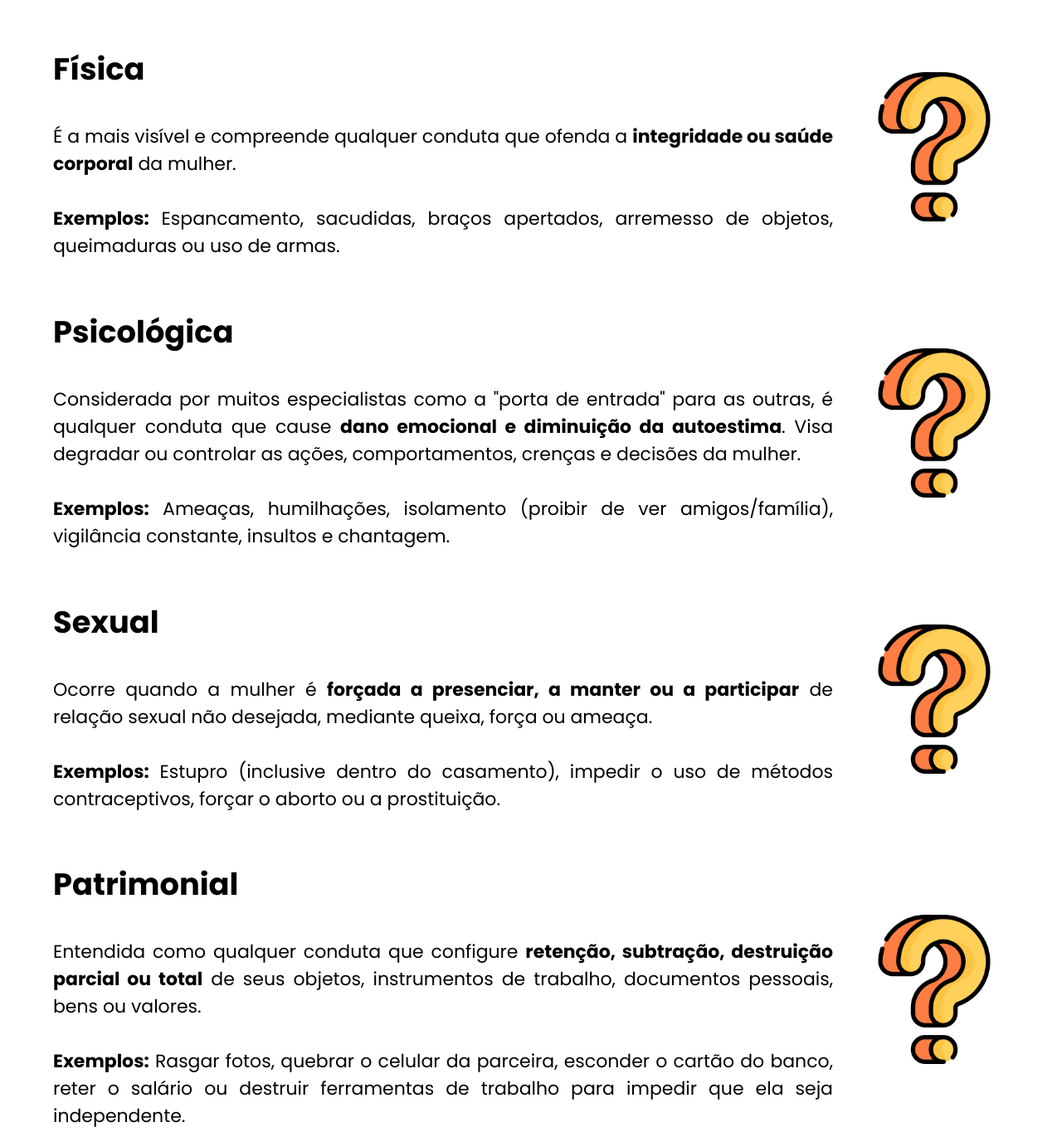
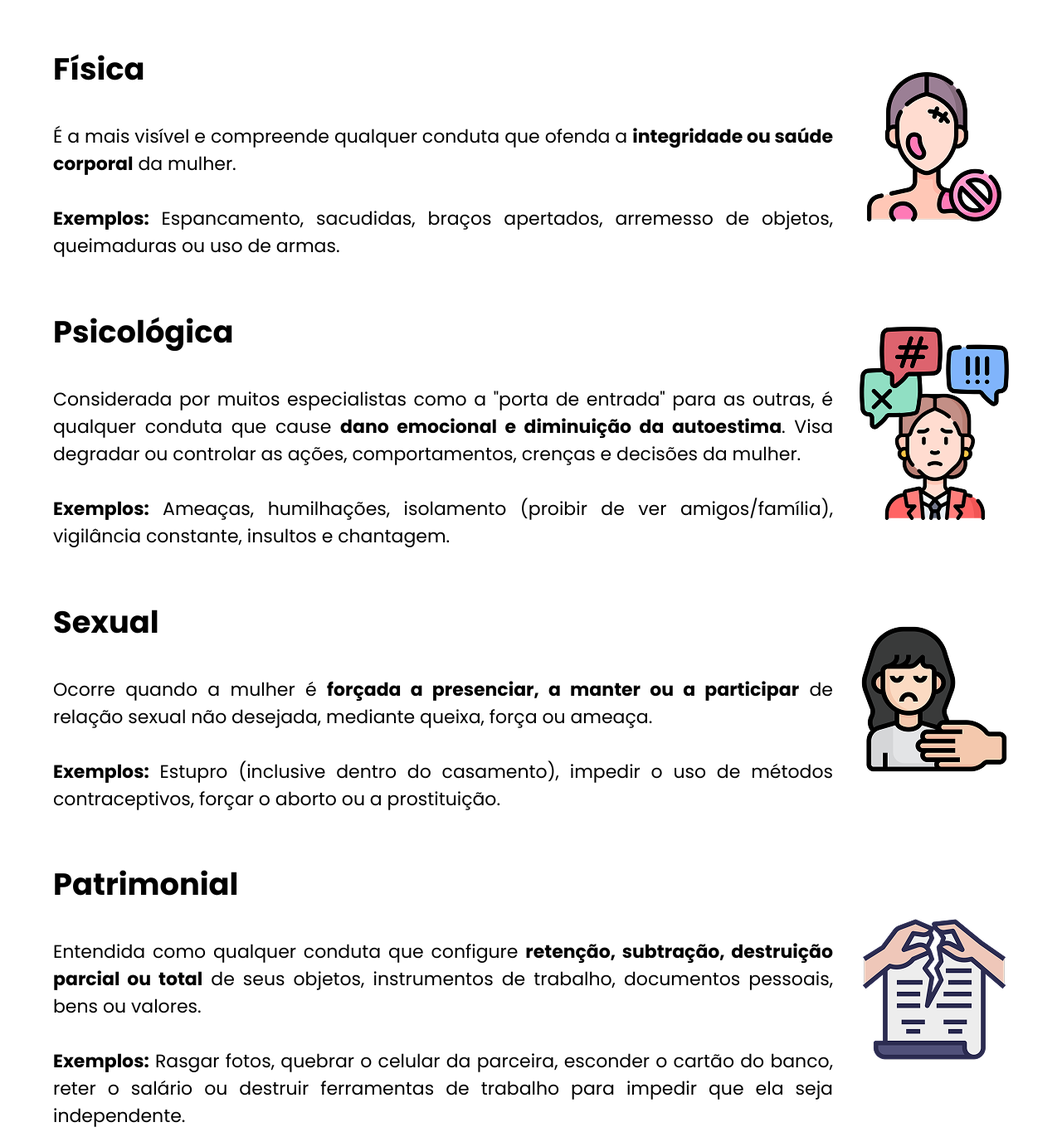
Before and after one commit to UNISENAI-GRT-025-011/papo-de-homem-para-homem, a plain HTML site: page index.html in a window 1280 px wide. Shown: the part 7262-8627 px from the top of the page at 83% size. Drawn offline with Linux system fonts and the light colour scheme.

Commit message:
Adicionar imagens nos Tipos de Violência. Closes #4

```diff
--- a/index.html
+++ b/index.html
@@ -395,7 +395,7 @@
                         armas.
                     </p>
                 </div>
-                <img src="images/interrogacao.png">
+                <img src="images/violencia-fisica.png">
             </div>
 
             <div class="content-with-image">
@@ -416,7 +416,7 @@
                         insultos e chantagem.
                     </p>
                 </div>
-                <img src="images/interrogacao.png">
+                <img src="images/violencia-psicologica.png">
             </div>
             <div class="content-with-image">
                 <div>
@@ -433,7 +433,7 @@
                         aborto ou a prostituição.
                     </p>
                 </div>
-                <img src="images/interrogacao.png">
+                <img src="images/violencia-sexual.png">
             </div>
             <div class="content-with-image">
                 <div>
@@ -452,7 +452,7 @@
                         seja independente.
                     </p>
                 </div>
-                <img src="images/interrogacao.png">
+                <img src="images/violencia-patrimonial.png">
             </div>
             <div class="content-with-image">
                 <div>
@@ -469,7 +469,7 @@
                         desqualificá-la publicamente.
                     </p>
                 </div>
-                <img src="images/interrogacao.png">
+                <img src="images/violencia-moral.png">
             </div>
 
             <p class="highlight-diff-default">
```
Also changed, not shown: images/violencia-fisica.png (added), images/violencia-moral.png (added), images/violencia-patrimonial.png (added), images/violencia-psicologica.png (added), images/violencia-sexual.png (added).
